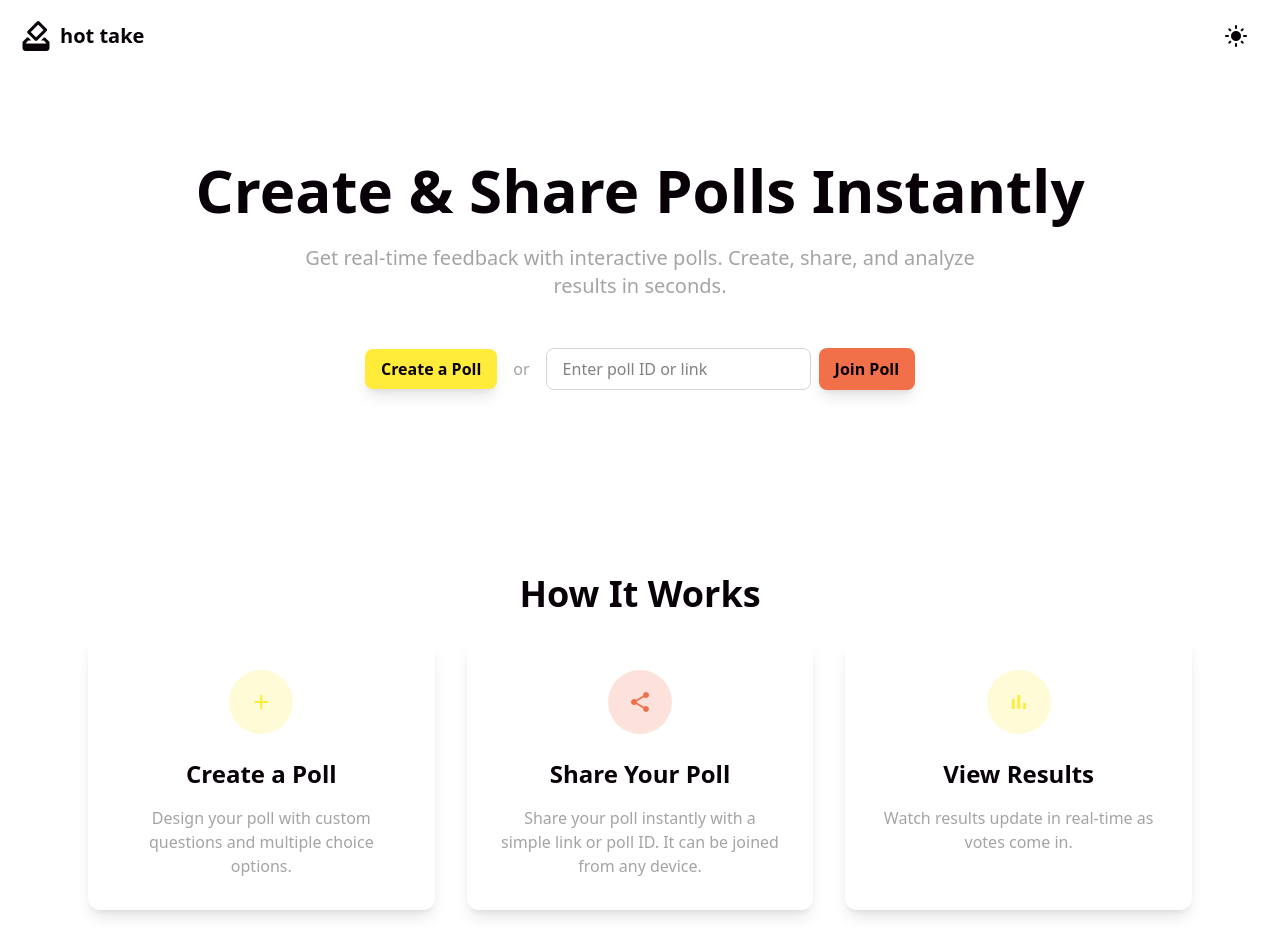
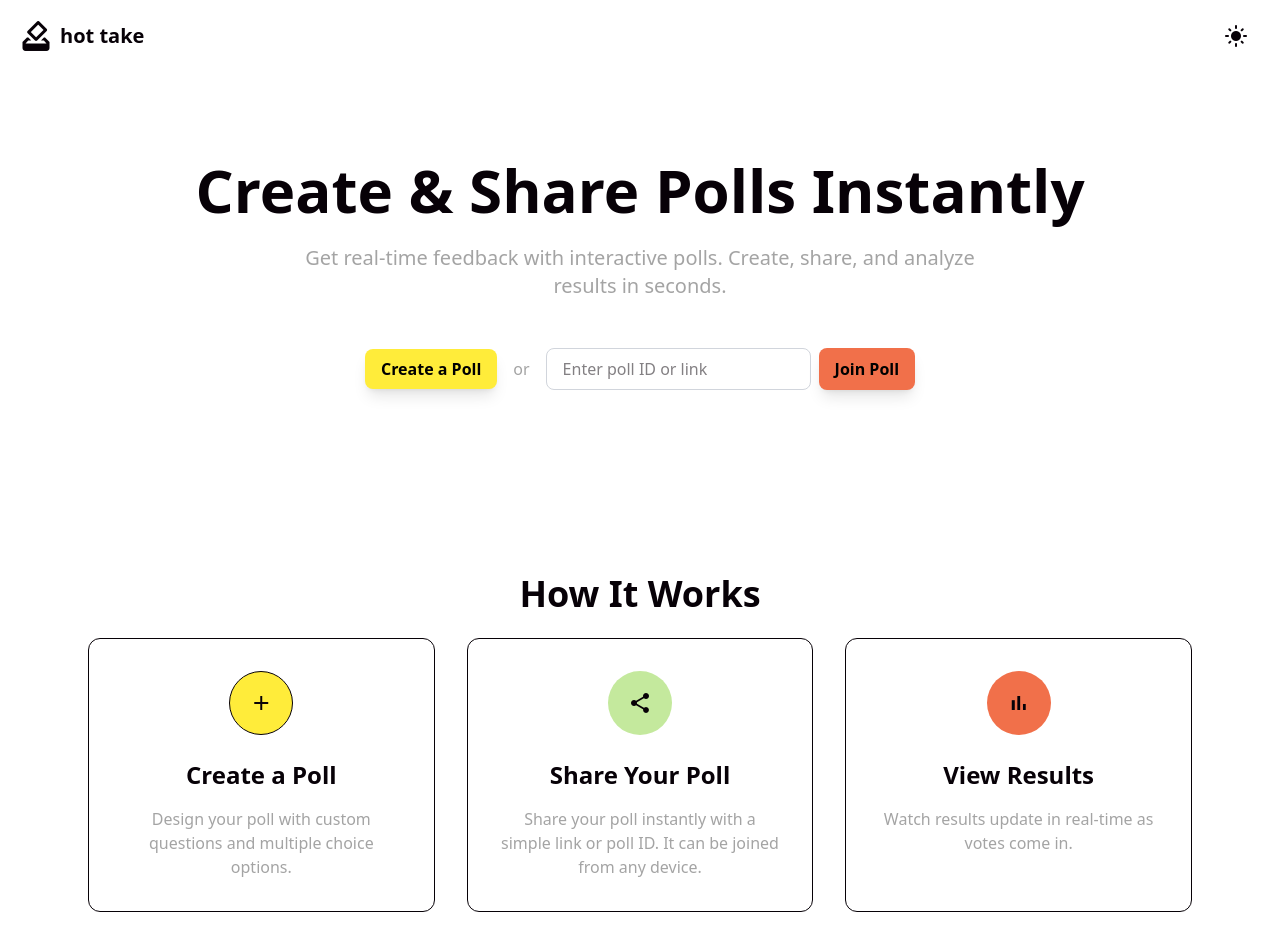
Before and after one commit to honopio/hot-take, an Angular app in the folder frontend/: page / in a window 1280 px wide. Shown: the top 952 px of the page. Built offline with nearby package versions, Linux system fonts and the light colour scheme.

Commit message:
style: update home page style

```diff
--- a/frontend/src/app/home/home.html
+++ b/frontend/src/app/home/home.html
@@ -10,7 +10,10 @@
 
   <!-- Action Buttons -->
   <div class="flex flex-col sm:flex-row gap-4 justify-center items-center mb-8">
-    <button class="btn bg-primary hover:bg-primary/80" routerLink="/create">
+    <button
+      class="btn bg-primary hover:bg-primary/70 text-black"
+      routerLink="/create"
+    >
       Create a Poll
     </button>
     <span class="text-secondary-text">or</span>
@@ -21,7 +24,9 @@
         placeholder="Enter poll ID or link"
         class="px-4 py-2 border border-gray-300 rounded-lg focus:outline-none focus:ring-2 focus:ring-primary"
       />
-      <button class="btn bg-accent hover:bg-accent/80">Join Poll</button>
+      <button class="btn bg-accent hover:bg-accent/70 text-black">
+        Join Poll
+      </button>
     </div>
   </div>
 </div>
@@ -32,11 +37,11 @@
 
   <div class="grid md:grid-cols-3 gap-8">
     <!-- Left card -->
-    <div class="rounded-xl p-8 shadow-lg hover:shadow-xl duration-300">
+    <div class="rounded-xl p-8 border border-text">
       <div
-        class="w-16 h-16 bg-primary/20 rounded-full flex items-center justify-center mb-6 mx-auto"
+        class="w-16 h-16 bg-primary rounded-full border flex items-center justify-center mb-6 mx-auto"
       >
-        <mat-icon fontIcon="add" style="color: var(--color-primary)"></mat-icon>
+        <mat-icon fontIcon="add"></mat-icon>
       </div>
       <h3 class="text-center">Create a Poll</h3>
       <p class="text-secondary-text text-center">
@@ -45,14 +50,11 @@
     </div>
 
     <!-- Share Poll Card -->
-    <div class="rounded-xl p-8 shadow-lg hover:shadow-xl duration-300">
+    <div class="rounded-xl p-8 border border-text">
       <div
-        class="w-16 h-16 bg-accent/20 rounded-full flex items-center justify-center mb-6 mx-auto"
+        class="w-16 h-16 bg-secondary rounded-full flex items-center justify-center mb-6 mx-auto"
       >
-        <mat-icon
-          fontIcon="share"
-          style="color: var(--color-accent)"
-        ></mat-icon>
+        <mat-icon fontIcon="share"></mat-icon>
       </div>
       <h3 class="text-center">Share Your Poll</h3>
       <p class="text-secondary-text text-center">
@@ -62,14 +64,11 @@
     </div>
 
     <!-- View Results Card -->
-    <div class="rounded-xl p-8 shadow-lg hover:shadow-xl duration-300">
+    <div class="rounded-xl p-8 border border-text">
       <div
-        class="w-16 h-16 bg-primary/20 rounded-full flex items-center justify-center mb-6 mx-auto"
+        class="w-16 h-16 bg-accent rounded-full flex items-center justify-center mb-6 mx-auto"
       >
-        <mat-icon
-          fontIcon="bar_chart"
-          style="color: var(--color-primary)"
-        ></mat-icon>
+        <mat-icon fontIcon="bar_chart"></mat-icon>
       </div>
       <h3 class="text-center">View Results</h3>
       <p class="text-secondary-text text-center">
```
